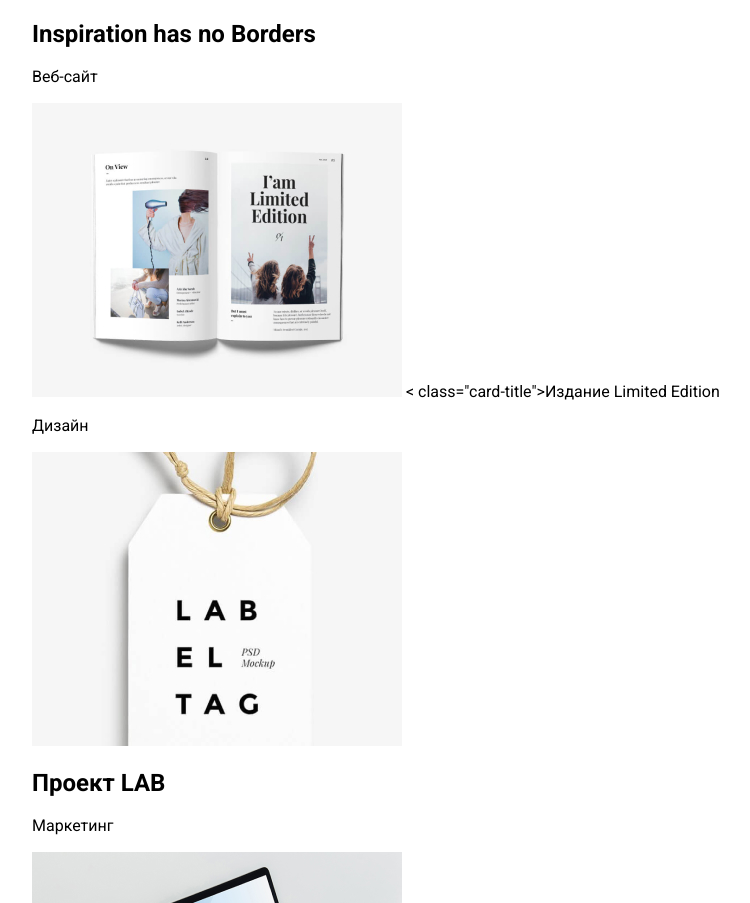
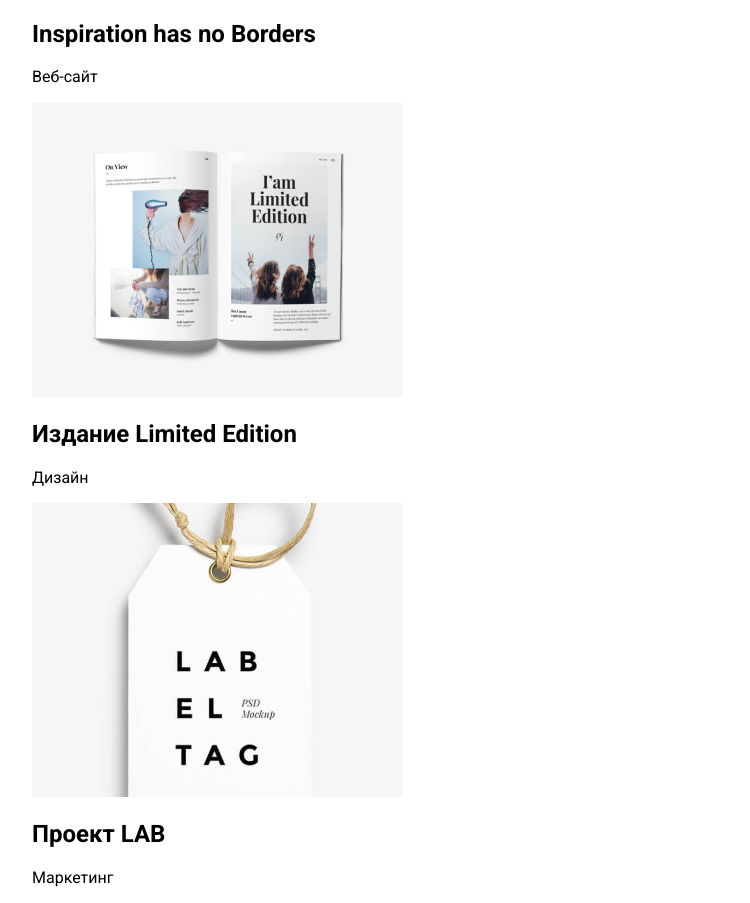
Before and after one commit to Anton-Pevitsyn/goit-markup-hw-02, a plain HTML site: page portfolio.html in a window 1280 px wide. Shown: the part 2661-3564 px from the top of the page, without its empty margins (8-758 px from the left). Drawn offline with Linux system fonts and the light colour scheme.

Commit message:
Update portfolio.html

```diff
--- a/portfolio.html
+++ b/portfolio.html
@@ -120,7 +120,7 @@
               width="370"
               height="294"
             />
-            < class="card-title">Издание Limited Edition</h2>
+            <h2 class="card-title">Издание Limited Edition</h2>
             <p>Дизайн</p>
           </div>
         </li>
```
